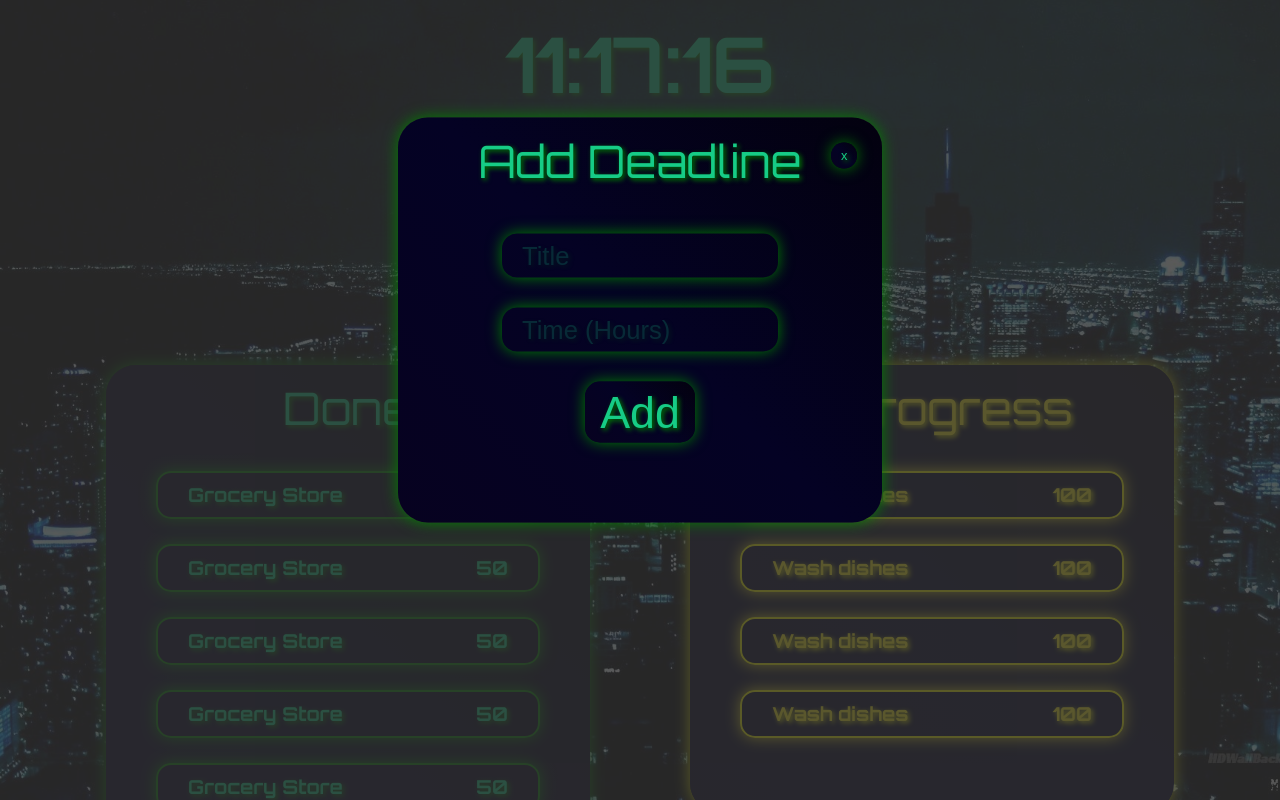
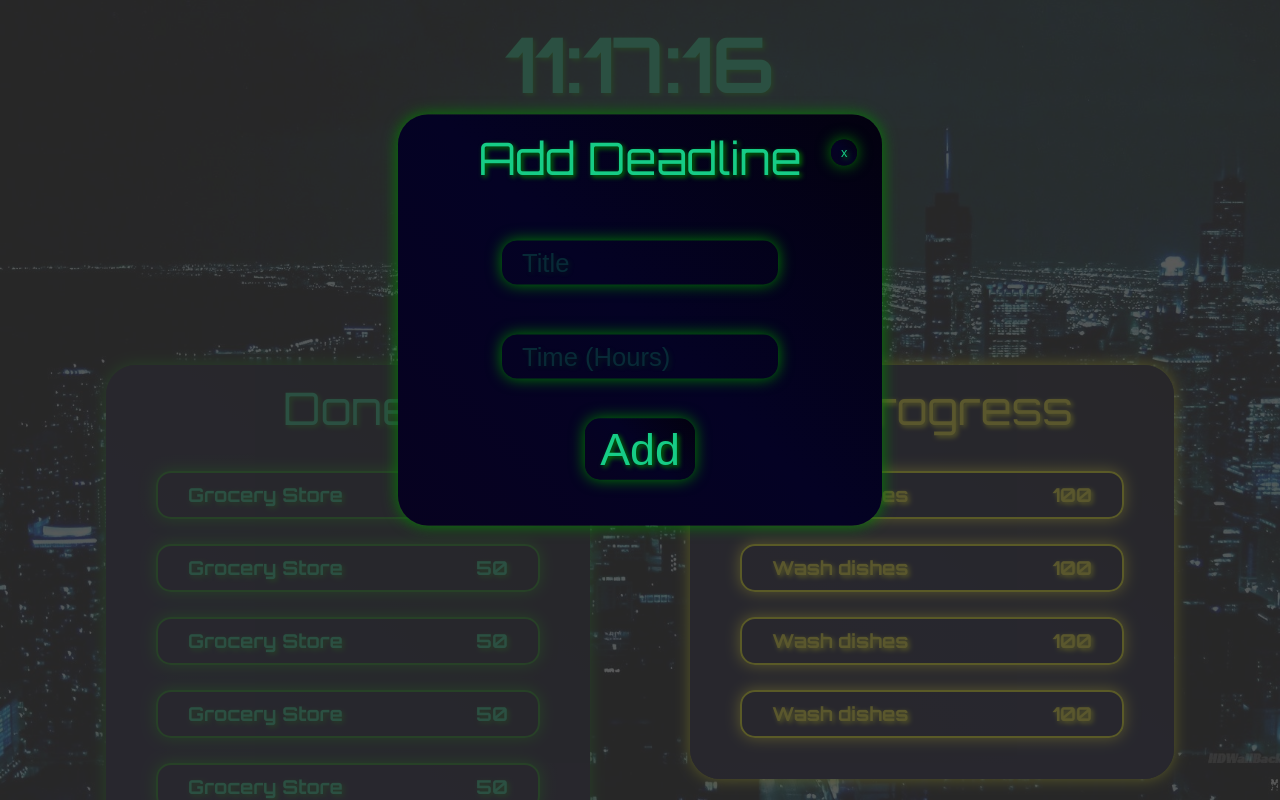
Before and after one commit to hffxx/todoApp, a React (Create React App) app: page / in a window 1280 px wide. Both pictures are taken after a click on the button "Add Deadline". Shown: the top 800 px of the page. Built offline with nearby package versions, Linux system fonts and the light colour scheme.

Commit message:
fix:button and input styles

```diff
--- a/src/components/Board.js
+++ b/src/components/Board.js
@@ -16,7 +16,7 @@ const StyledBoard = styled.div`
   align-items: center;
   width: 30vw;
   min-height: 30vh;
-  padding: 0px 50px 50px 50px;
+  padding: 0px 50px 2vh 50px;
   margin: 50px;
   color: #16cc86;
   text-shadow: 2px 2px 5px green;
--- a/src/components/Input.js
+++ b/src/components/Input.js
@@ -4,7 +4,7 @@ const StyledInput = styled.input`
   width: 20vw;
   height: 5.5vh;
   padding-left: 20px;
-  margin: 15px;
+  margin: 25px;
   font-size: 2vw;
   border-radius: 15px;
   background: none;
```
